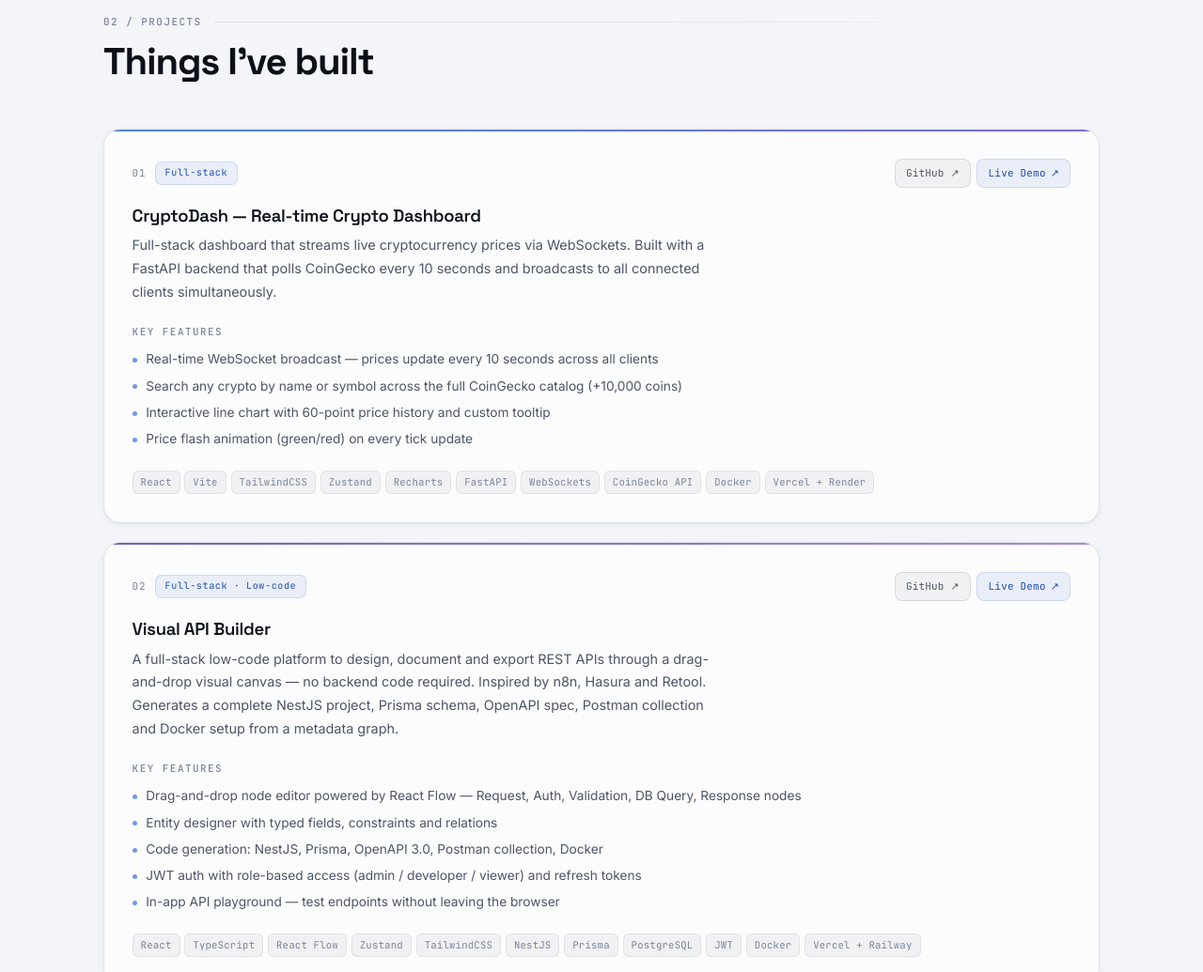
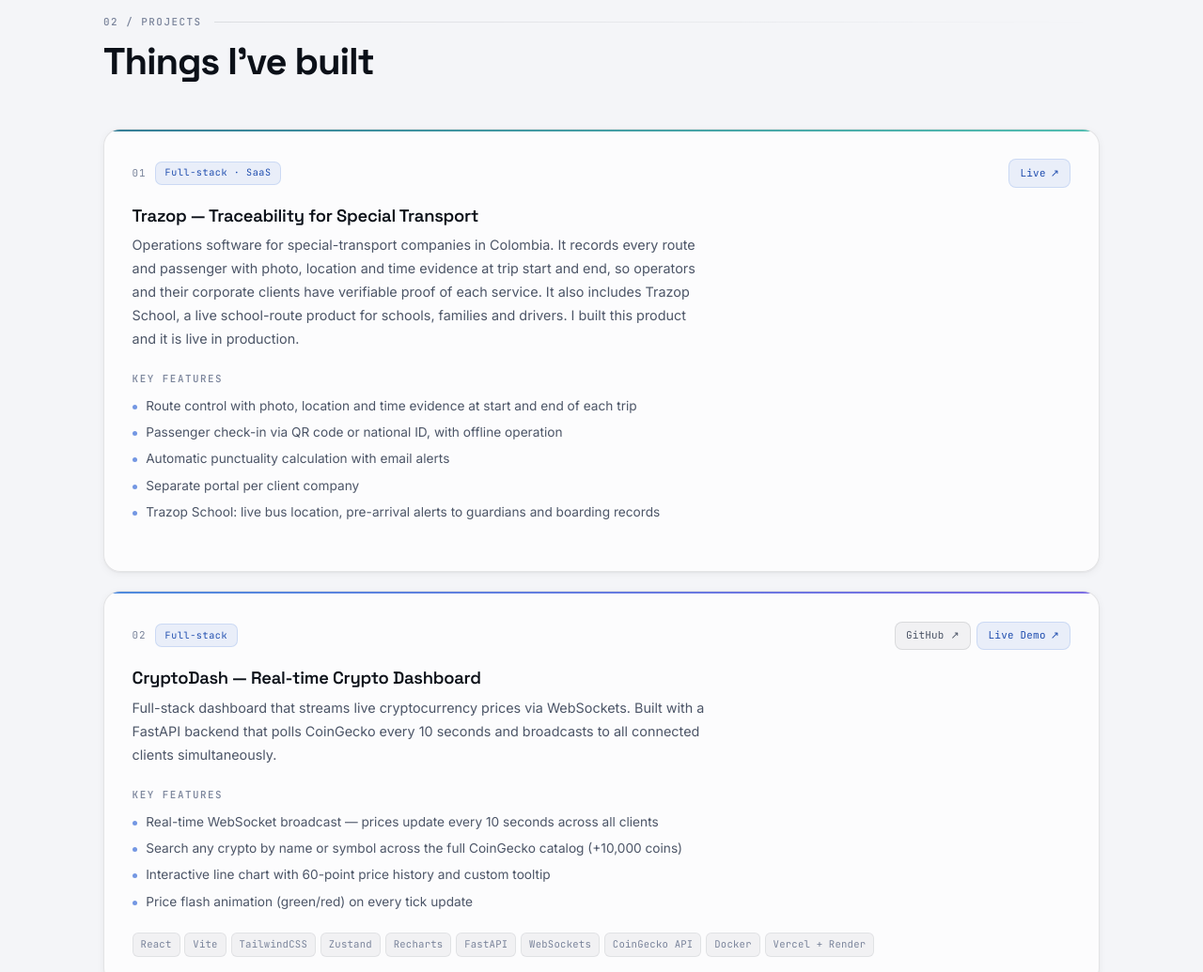
Before and after one commit to JuanManuel1904/portfolio, a plain HTML site: page index.html in a window 1280 px wide. Shown: the part 1540-2575 px from the top of the page at 94% size. Drawn offline with Linux system fonts and the light colour scheme.

Commit message:
Add Trazop as first portfolio project
Co-Authored-By: Claude Sonnet 5.5 <noreply@anthropic.com>

```diff
--- a/index.html
+++ b/index.html
@@ -793,13 +793,41 @@
     </div>
     <div class="projects-grid">
 
+      <!-- ── 0. TRAZOP ── -->
+      <article class="project-card" data-reveal>
+        <div class="card-accent" style="background: linear-gradient(to right, #1F6F8B, #3FB6A8);"></div>
+        <div class="card-body">
+          <div class="card-top">
+            <div class="card-meta">
+              <span class="card-index">01</span>
+              <span class="card-badge">Full-stack · SaaS</span>
+            </div>
+            <div class="card-links">
+              <a href="https://trazop.com" target="_blank" rel="noopener" class="card-link live" data-press><span data-en="Live" data-es="En vivo">Live</span> ↗</a>
+            </div>
+          </div>
+          <h3 class="title-3 card-title">Trazop — Traceability for Special Transport</h3>
+          <p class="card-desc" data-en="Operations software for special-transport companies in Colombia. It records every route and passenger with photo, location and time evidence at trip start and end, so operators and their corporate clients have verifiable proof of each service. It also includes Trazop School, a live school-route product for schools, families and drivers. I built this product and it is live in production." data-es="Software de operación para empresas de transporte especial en Colombia. Registra cada ruta y pasajero con evidencia de foto, ubicación y hora al inicio y fin del viaje, para que operadores y empresas clientes tengan prueba verificable de cada servicio. Incluye Trazop School, un producto de rutas escolares en vivo para colegios, familias y conductores. Construí este producto y está en producción.">Operations software for special-transport companies in Colombia. It records every route and passenger with photo, location and time evidence at trip start and end, so operators and their corporate clients have verifiable proof of each service. It also includes Trazop School, a live school-route product for schools, families and drivers. I built this product and it is live in production.</p>
+          <div class="card-features">
+            <p class="mono-label card-features-title" data-en="Key features" data-es="Características">Key features</p>
+            <ul>
+              <li data-en="Route control with photo, location and time evidence at start and end of each trip" data-es="Control de rutas con evidencia de foto, ubicación y hora al inicio y fin de cada viaje">Route control with photo, location and time evidence at start and end of each trip</li>
+              <li data-en="Passenger check-in via QR code or national ID, with offline operation" data-es="Registro de pasajeros por QR o cédula, con funcionamiento sin señal">Passenger check-in via QR code or national ID, with offline operation</li>
+              <li data-en="Automatic punctuality calculation with email alerts" data-es="Cálculo automático de puntualidad con alertas por correo">Automatic punctuality calculation with email alerts</li>
+              <li data-en="Separate portal per client company" data-es="Portal independiente para cada empresa cliente">Separate portal per client company</li>
+              <li data-en="Trazop School: live bus location, pre-arrival alerts to guardians and boarding records" data-es="Trazop School: ubicación del bus en vivo, alertas de llegada a acudientes y registro de abordaje">Trazop School: live bus location, pre-arrival alerts to guardians and boarding records</li>
+            </ul>
+          </div>
+        </div>
+      </article>
+
       <!-- ── 1. CRYPTODASH ── -->
       <article class="project-card" data-reveal>
         <div class="card-accent" style="background: linear-gradient(to right, #3B7DD8, #6C5BE0);"></div>
         <div class="card-body">
           <div class="card-top">
             <div class="card-meta">
-              <span class="card-index">01</span>
+              <span class="card-index">02</span>
               <span class="card-badge">Full-stack</span>
             </div>
             <div class="card-links">
@@ -830,7 +858,7 @@
         <div class="card-body">
           <div class="card-top">
             <div class="card-meta">
-              <span class="card-index">02</span>
+              <span class="card-index">03</span>
               <span class="card-badge" data-en="Full-stack · Low-code" data-es="Full-stack · Low-code">Full-stack · Low-code</span>
             </div>
             <div class="card-links">
@@ -862,7 +890,7 @@
         <div class="card-body">
           <div class="card-top">
             <div class="card-meta">
-              <span class="card-index">03</span>
+              <span class="card-index">04</span>
               <span class="card-badge">Frontend</span>
             </div>
             <div class="card-links">
@@ -892,7 +920,7 @@
         <div class="card-body">
           <div class="card-top">
             <div class="card-meta">
-              <span class="card-index">04</span>
+              <span class="card-index">05</span>
               <span class="card-badge">Frontend</span>
             </div>
             <div class="card-links">
@@ -922,7 +950,7 @@
         <div class="card-body">
           <div class="card-top">
             <div class="card-meta">
-              <span class="card-index">05</span>
+              <span class="card-index">06</span>
               <span class="card-badge">Frontend</span>
             </div>
             <div class="card-links">
```
Also changed, not shown: 1 other file.
